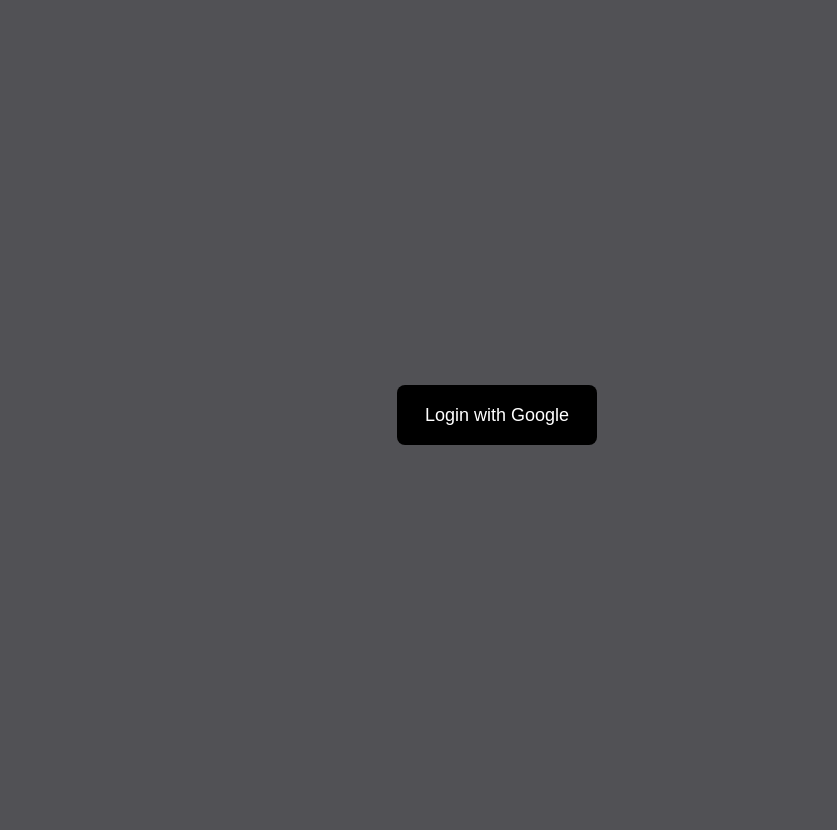
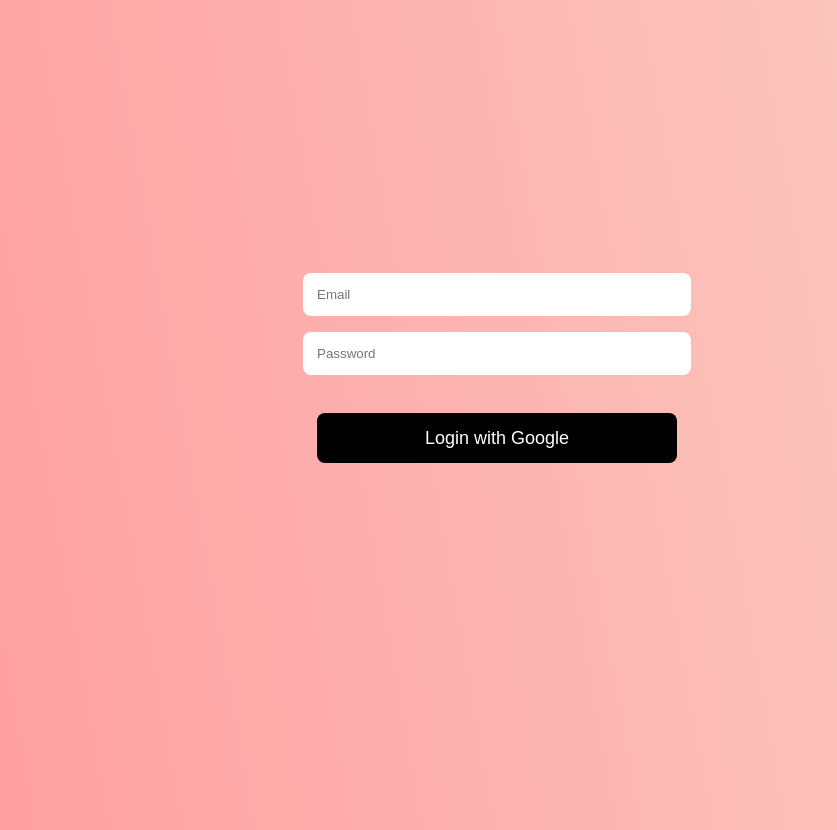
Before and after one commit to Itszavier/fluid-auth, a Next.js app: page / in a window 1280 px wide. Shown: the whole page, without its empty margins (143-980 px from the left). Built offline with nearby package versions, Linux system fonts and the light colour scheme.

Commit message:
setup client for testing

```diff
--- a/app/global.css
+++ b/app/global.css
@@ -4,6 +4,31 @@
   margin: 0;
   padding: 0;
   box-sizing: 0;
+}
+
+body {
+  height: 100%;
+  background: linear-gradient(800deg, #ff9a9e, #fad0c4);
+}
+
+.form {
+  display: flex;
+  width: 400px;
+  display: flex;
+  padding: 10px;
+  align-items: center;
+  height: 300px;
+  flex-direction: column;
+  border-radius: 10px;
+}
+
+input {
+  padding: 14px;
+  width: 90%;
+  margin: 8px;
+  outline: none;
+  border: none;
+  border-radius: 8px;
 }
 
 button {
@@ -14,6 +39,13 @@
   border-radius: 8px;
   background-color: black;
   color: white;
-  height: 60px;
-  width: 200px;
+  height: 50px;
+  width: 90%;
 }
+
+.bottom {
+  margin-top: 30px;
+  width: 100%;
+  display: flex;
+  justify-content: center;
+}
--- a/app/page.module.css
+++ b/app/page.module.css
@@ -3,8 +3,8 @@
 .main {
   display: flex;
   padding: 15px;
+
   justify-content: center;
   height: 100vh;
   align-items: center;
-  background: #515155;
 }
--- a/app/page.tsx
+++ b/app/page.tsx
@@ -7,7 +7,14 @@
 export default function Home() {
   return (
     <main className={styles.main}>
-      <LoginButton label="Google" provider="google" />
+      <form className={"form"}>
+        <input placeholder="Email" />
+        <input placeholder="Password" />
+
+        <div className="bottom">
+          <LoginButton label="Google" provider="google" />
+        </div>
+      </form>
     </main>
   );
 }
--- a/lib/client/helpers.ts
+++ b/lib/client/helpers.ts
@@ -1,6 +1,4 @@
 /** @format */
-
-import { NextRequest } from "next/server";
 
 // Basic options interface for handling redirects
 export interface IOptionType {
@@ -34,7 +32,7 @@
 export function SignIn(provider: string, options?: ISignUpOption): void {
   const baseUrl = window.location.origin;
   const redirectUrl = options?.redirect || "/";
-
+  console.log("baseurl", baseUrl);
   // Redirect the user to the sign-up URL
   window.location.href = `${baseUrl}/api/auth/signin?provider=${provider}&redirecturl=${encodeURIComponent(
     redirectUrl
```
